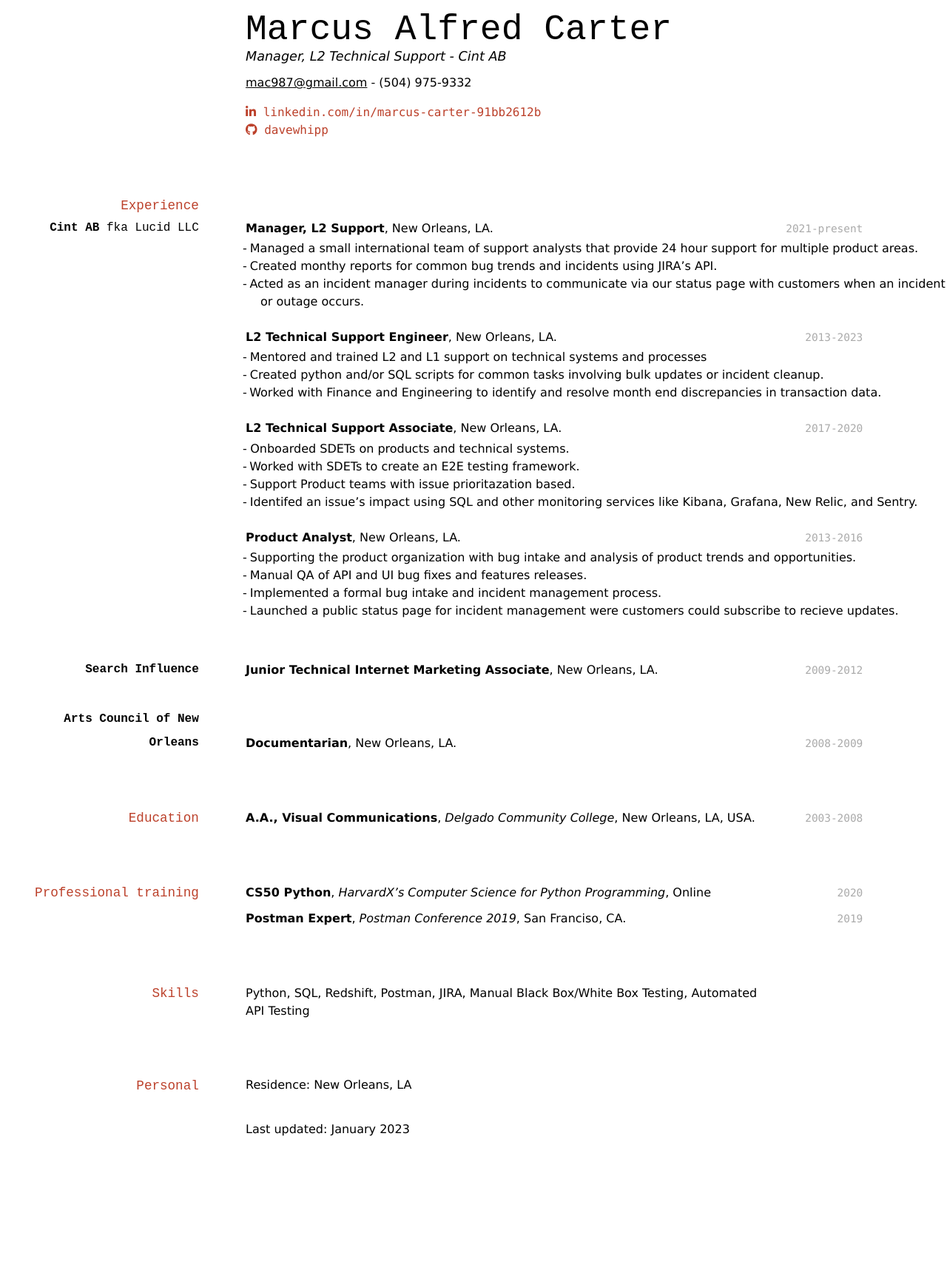
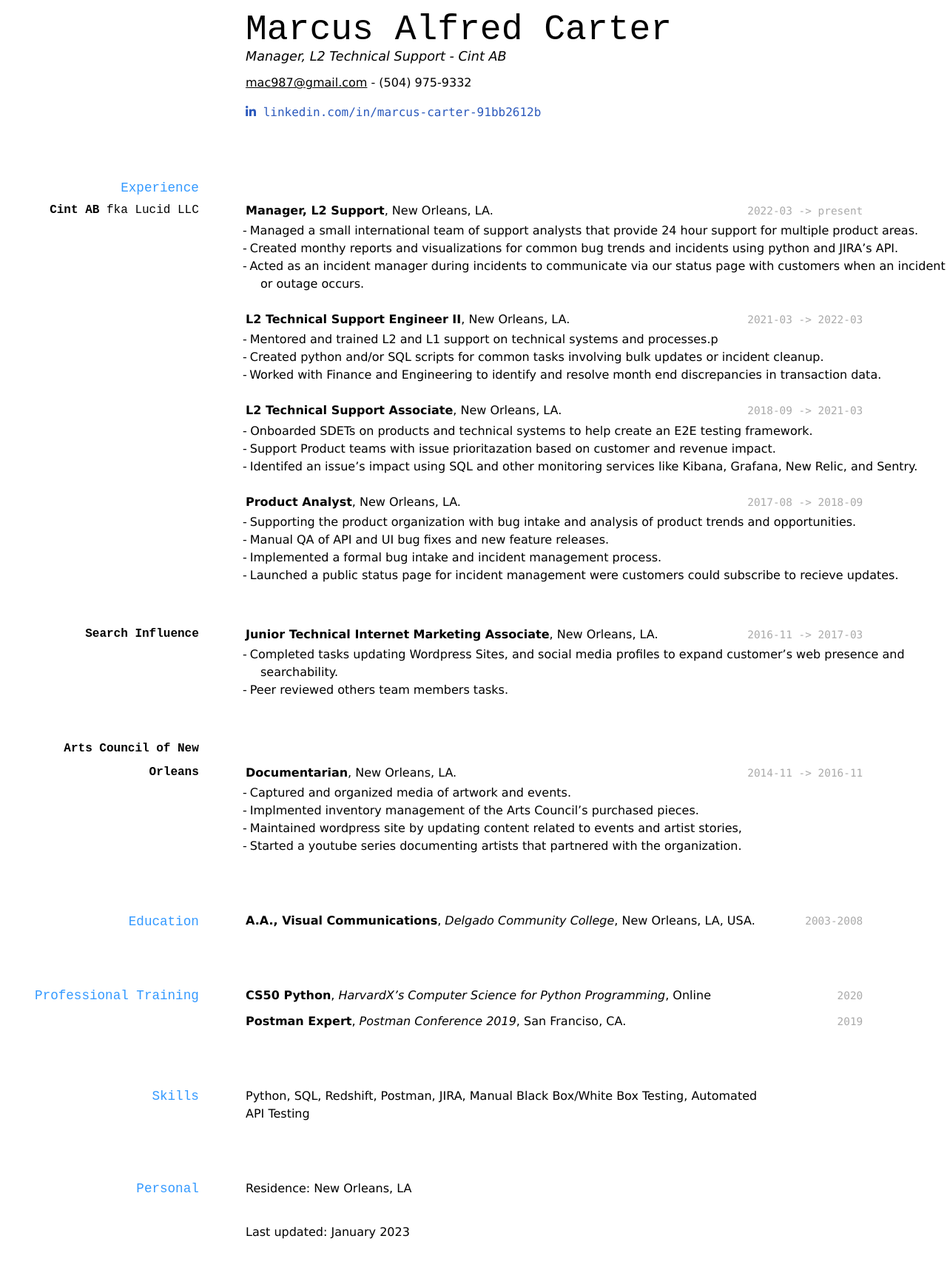
Before and after one commit to marcusalfred/resume, a Jekyll site: the page built from index.md, in a window 1280 px wide. Shown: the whole page at 74% size. Built offline with Jekyll 4.4.1, drawn with Linux system fonts in a browser that asks for light colours; nearby versions of some CDN libraries; a style sheet for code colours, icons or effects is not loaded; before the commit the page ends 1574 px from its top, so only the background shows below that.

Commit message:
latest updates

```diff
--- a/index.md
+++ b/index.md
@@ -8,8 +8,7 @@ Manager, L2 Technical Support - *Cint AB*
 <a href="mac987@gmail.com">mac987@gmail.com</a> - (504) 975-9332
 
 <div id="webaddress">
-  <a href="https://www.linkedin.com/in/marcus-carter-91bb2612b/"><i class="fab fa-linkedin-in"></i> linkedin.com/in/marcus-carter-91bb2612b</a><br/>
-  <a href="https://github.com/davewhipp"><i class="fab fa-github"></i> davewhipp</a>
+  <a href="https://www.linkedin.com/in/marcus-carter-91bb2612b/"><i class="fab fa-linkedin-in"></i> linkedin.com/in/marcus-carter-91bb2612b</a>
 </div>
 
 ## Experience
@@ -17,49 +16,54 @@ Manager, L2 Technical Support - *Cint AB*
 ### __Cint AB__ fka Lucid LLC
 
 
-`2021-present`
+`2022-03 -> present`
 **Manager, L2 Support**, New Orleans, LA.<br/>
 - Managed a small international team of support analysts that provide 24 hour support for multiple product areas.
-- Created monthy reports for common bug trends and incidents using JIRA's API.
+- Created monthy reports and visualizations for common bug trends and incidents using python and JIRA's API.
 - Acted as an incident manager during incidents to communicate via our status page with customers when an incident or outage occurs.
 
-`2013-2023`
-**L2 Technical Support Engineer**, New Orleans, LA.<br/>
-- Mentored and trained L2 and L1 support on technical systems and processes
+`2021-03 -> 2022-03`
+**L2 Technical Support Engineer II**, New Orleans, LA.<br/>
+- Mentored and trained L2 and L1 support on technical systems and processes.p
 - Created python and/or SQL scripts for common tasks involving bulk updates or incident cleanup.
 - Worked with Finance and Engineering to identify and resolve month end discrepancies in transaction data.
 
 
-`2017-2020`
+`2018-09 -> 2021-03`
 **L2 Technical Support Associate**, New Orleans, LA.<br/>
-- Onboarded SDETs on products and technical systems.
-- Worked with SDETs to create an E2E testing framework.
-- Support Product teams with issue prioritazation based.
+- Onboarded SDETs on products and technical systems to help create an E2E testing framework.
+- Support Product teams with issue prioritazation based on customer and revenue impact.
 - Identifed an issue's impact using SQL and other monitoring services like Kibana, Grafana, New Relic, and Sentry.
 
-`2013-2016`
+`2017-08 -> 2018-09`
 **Product Analyst**, New Orleans, LA.<br/>
 - Supporting the product organization with bug intake and analysis of product trends and opportunities.
-- Manual QA of API and UI bug fixes and features releases.
+- Manual QA of API and UI bug fixes and new feature releases.
 - Implemented a formal bug intake and incident management process.
 - Launched a public status page for incident management were customers could subscribe to recieve updates.
 
 ### __Search Influence__
 
-`2009-2012`
+`2016-11 -> 2017-03`
 **Junior Technical Internet Marketing Associate**, New Orleans, LA.<br/>
+- Completed tasks updating Wordpress Sites, and social media profiles to expand customer's web presence and searchability.
+- Peer reviewed others team members tasks.
 
 ### __Arts Council of New Orleans__
 
-`2008-2009`
+`2014-11 -> 2016-11`
 **Documentarian**, New Orleans, LA.<br/>
+- Captured and organized media of artwork and events.
+- Implmented inventory management of the Arts Council's purchased pieces.
+- Maintained wordpress site by updating content related to events and artist stories,
+- Started a youtube series documenting artists that partnered with the organization.
 
 ## Education
 
 `2003-2008`
 **A.A., Visual Communications**, *Delgado Community College*, New Orleans, LA, USA.
 
-## Professional training
+## Professional Training
 
 `2020`
 **CS50 Python**, *HarvardX's Computer Science for Python Programming*, Online<br/>
--- a/media/cv-print.css
+++ b/media/cv-print.css
@@ -93,11 +93,11 @@ ul {
 }
 
 /*uncomment to get dashes in the list*/
-/*li:before {
+li:before {
 	content: "-";
 	position: relative;
 	left: -0.25em;
-}*/
+}
 
 li {
 	/*second line indent*/
@@ -135,7 +135,7 @@ h1+p {
 
 h2 {
 	font-size: 1.1em;
-	color: #a00;
+	color: rgb(72, 79, 93);
 	margin-top: 2em;
 	position: relative;
 	top: 1.2em;
--- a/media/cv-screen.css
+++ b/media/cv-screen.css
@@ -135,7 +135,7 @@ h1+p {
 
 h2 {
 	font-size: 1.1em;
-	color: #bc412b;
+	color: #39f;
 	margin-top: 3em;
 	position: relative;
 	top: 1.4em;
@@ -165,7 +165,7 @@ a:hover {
 	margin-top: 1em;
 	position: relative;
 	left: 25%;
-	color: #bc412b;
+	color: #2b59bc;
 	font-family: Monaco,Menlo,monospace,sans-serif;
 	font-size: 100%;
 }
```
